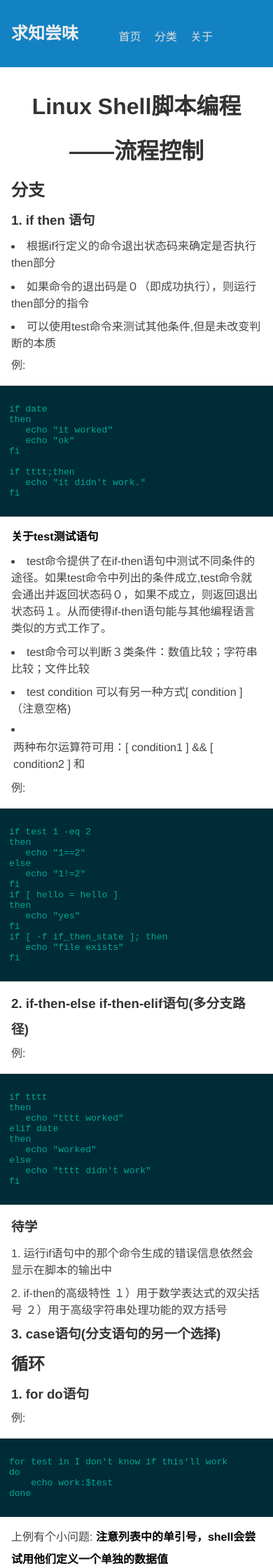
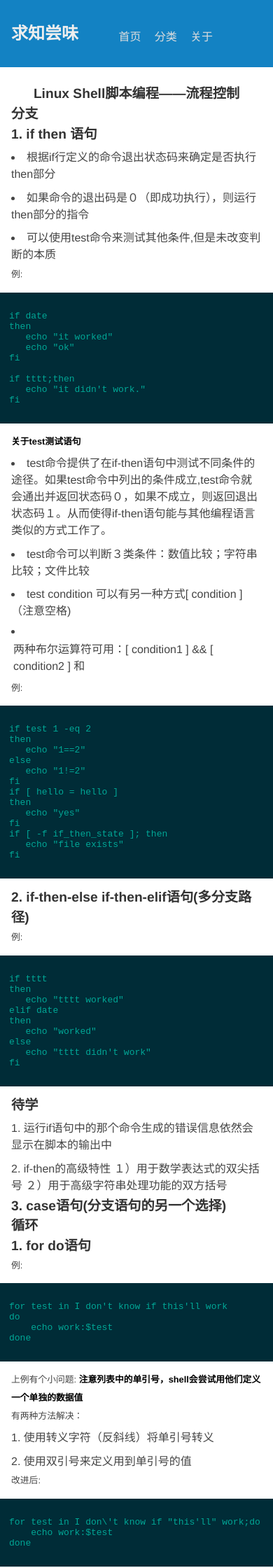
Before and after one commit to CodeEremite/codeeremite.github.io, a Jekyll site: the page built from _posts/2016-02-16-linux-shell-control-statement.md, in a window 390 px wide. Shown: the top 2240 px of the page at 70% size. Built offline with Jekyll 4.4.1, drawn with Linux system fonts in a browser that asks for light colours.

Commit message:
小屏幕字尺寸变小“

```diff
--- a/css/base.css
+++ b/css/base.css
@@ -111,23 +111,7 @@ nav,footer {
     color: #fff;
     border-bottom: 1px solid #fff;
 }
-
-@media screen and (min-width: 48em) {
-    /*.container { width: 46.875em; }*/
-}
-
-@media screen and (min-width: 62em) {
-    .container {
-        width: 60.625em;
-    }
-}
-
-@media screen and (min-width: 75em) {
-    .container {
-        width: 73.125em;
-    }
-}
-
+/*           */
 main pre {
     padding:2em 1em;
     background-color: rgb(0,44,55);
@@ -135,13 +119,6 @@ main pre {
     color: rgb(0,167,150);
     /*color: rgb(186,134,33);*/
     overflow-x:auto;
-}
-
-@media screen and (max-width: 48em) {
-    div.highlighter-rouge {
-        margin-left: -1em;
-        margin-right: -1em;
-    }
 }
 
 main p {
@@ -238,3 +215,40 @@ main a:active {
     color: rgb(0,202,253);
     border: 2px solid rgb(0,202,253);
 }
+
+@media screen and (min-width: 48em) {
+    /*.container { width: 46.875em; }*/
+}
+
+@media screen and (min-width: 62em) {
+    .container {
+        width: 60.625em;
+    }
+}
+
+@media screen and (min-width: 75em) {
+    .container {
+        width: 73.125em;
+    }
+}
+
+
+
+@media screen and (max-width: 50em) {
+    div.highlighter-rouge {
+        margin-left: -1em;
+        margin-right: -1em;
+    }
+
+    main h1,
+    main h2,
+    main h3,
+    main h4 {
+        font-size: 1.2em;
+        line-height: 1.5;
+    }
+
+    main p {
+       font-size: 0.8em;
+    }
+}
```
